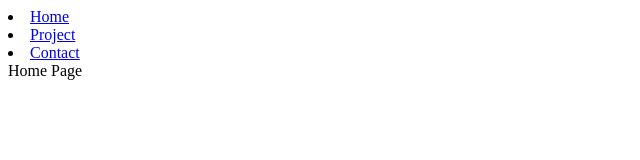
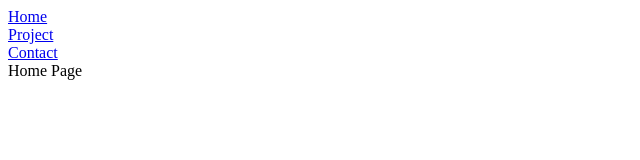
Before and after one commit to StudentCZ/my-website, a React (Create React App) app: page / in a window 1280 px wide. Shown: the top 160 px of the page, without its empty margins (0-640 px from the left). Built offline with nearby package versions, Linux system fonts and the light colour scheme.

Commit message:
removed bullet point from links

```diff
--- a/src/components/NavBar.js
+++ b/src/components/NavBar.js
@@ -1,16 +1,17 @@
 import React from 'react';
 import { Link } from 'react-router-dom';
+import style from './NavBar.module.css';
 
 const NavBar = () => {
   return (
     <div>
-      <li>
+      <li className={style.links}>
         <Link to='/'>Home</Link>
       </li>
-      <li>
+      <li className={style.links}>
         <Link to='/project'>Project</Link>
       </li>
-      <li>
+      <li className={style.links}>
         <Link to='/contact'>Contact</Link>
       </li>
     </div>
--- a/src/components/NavBar.module.css
+++ b/src/components/NavBar.module.css
@@ -0,0 +1,3 @@
+.links {
+  list-style: none;
+}
--- a/src/index.js
+++ b/src/index.js
@@ -8,7 +8,3 @@ root.render(
     <App />
   </React.StrictMode>
 );
-
-// If you want to start measuring performance in your app, pass a function
-// to log results (for example: reportWebVitals(console.log))
-// or send to an analytics endpoint. Learn more: https://bit.ly/CRA-vitals
```
